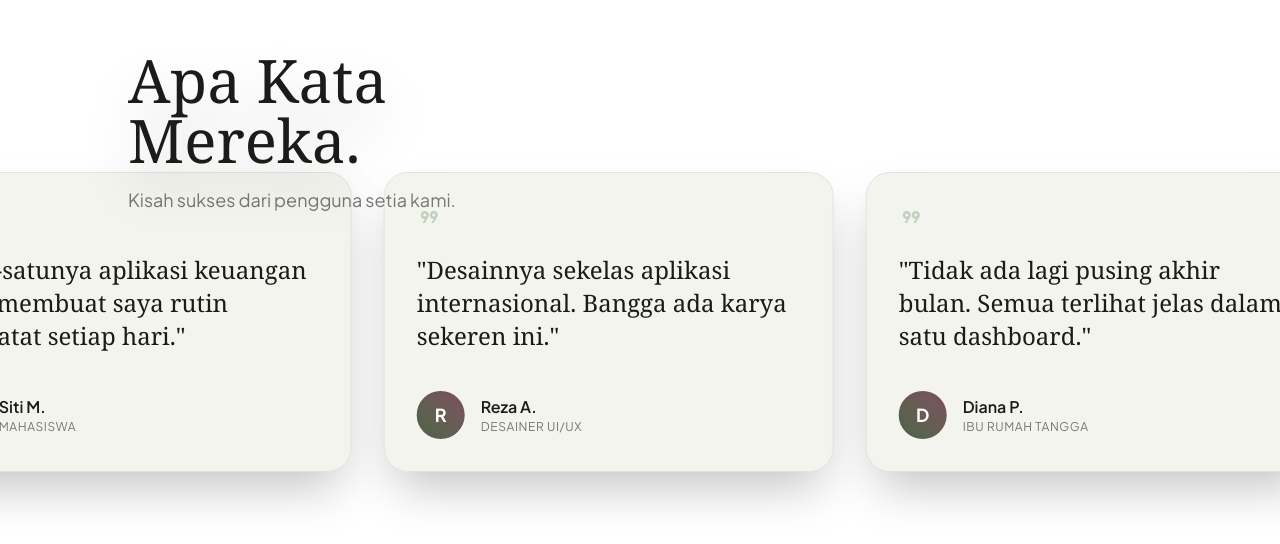
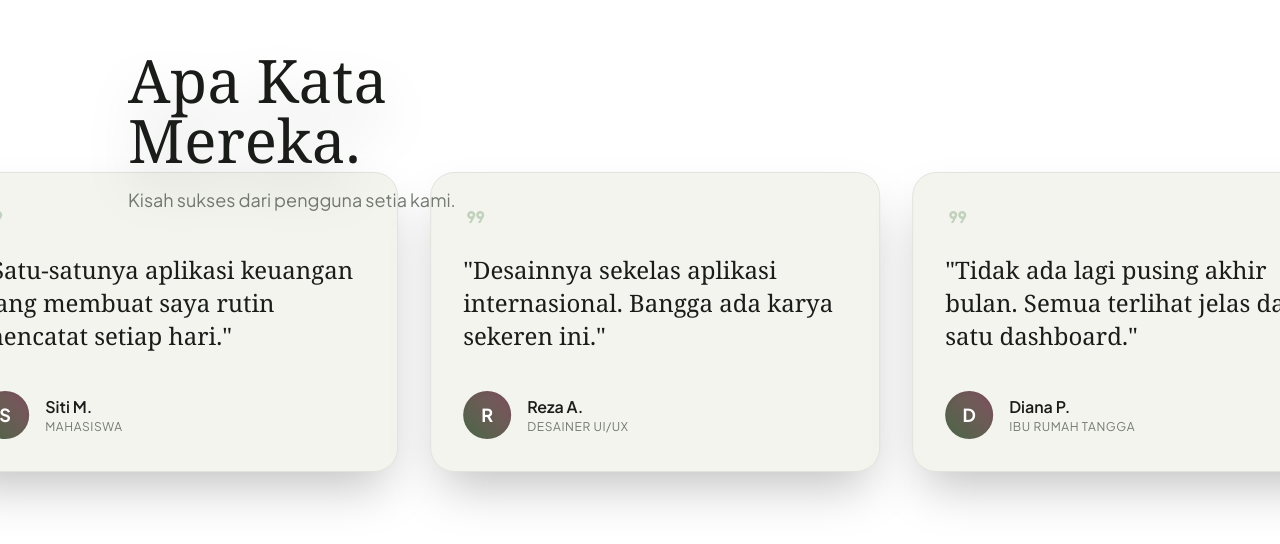
Before and after one commit to Maliq-dlt/Smart-Expanse, a Next.js app: page / in a window 1280 px wide. Shown: the part 4470-5014 px from the top of the page. Built offline with nearby package versions, Linux system fonts and the light colour scheme.

Commit message:
fix: set useScroll offset to start start and end end for perfect pinned horizontal scroll

```diff
--- a/src/app/page.tsx
+++ b/src/app/page.tsx
@@ -221,8 +221,28 @@ function ScaleRevealComponent() {
 
 function HorizontalTestimonials() {
   const targetRef = useRef<HTMLDivElement>(null);
-  const { scrollYProgress } = useScroll({ target: targetRef });
-  const x = useTransform(scrollYProgress, [0, 1], ["0%", "-60%"]);
+  const trackRef = useRef<HTMLDivElement>(null);
+  const { scrollYProgress } = useScroll({
+    target: targetRef,
+    offset: ["start start", "end end"]
+  });
+  const [scrollRange, setScrollRange] = useState(0);
+
+  useEffect(() => {
+    const update = () => {
+      if (trackRef.current) {
+        const scrollWidth = trackRef.current.scrollWidth;
+        const viewportWidth = window.innerWidth;
+        setScrollRange(-(scrollWidth - viewportWidth));
+      }
+    };
+    // Give it a tiny delay to ensure fonts/layout are rendered
+    setTimeout(update, 100);
+    window.addEventListener('resize', update);
+    return () => window.removeEventListener('resize', update);
+  }, []);
+
+  const x = useTransform(scrollYProgress, [0, 1], [0, scrollRange]);
 
   const testimonials = [
     { text: "SmartExpense merubah cara saya melihat uang. UI-nya sangat memanjakan mata.", author: "Budi S.", role: "Freelancer" },
@@ -239,7 +259,11 @@ function HorizontalTestimonials() {
           <h2 className="text-4xl md:text-6xl font-serif text-[var(--color-on-surface)] drop-shadow-2xl">Apa Kata Mereka.</h2>
           <p className="text-[var(--color-outline)] mt-4 text-lg">Kisah sukses dari pengguna setia kami.</p>
         </div>
-        <motion.div style={{ x }} className="flex gap-6 md:gap-8 pl-[10vw] md:pl-[45vw] pr-[5vw] mt-24 md:mt-0">
+        <motion.div
+          ref={trackRef}
+          style={{ x }}
+          className="flex gap-6 md:gap-8 w-max pl-[10vw] md:pl-[45vw] pr-[5vw] mt-24 md:mt-0"
+        >
           {testimonials.map((t, i) => (
             <div key={i} className="w-[350px] md:w-[450px] h-[300px] shrink-0 bg-[var(--color-surface-low)] border border-[var(--color-surface-variant)] p-8 rounded-3xl flex flex-col justify-between shadow-2xl hover:-translate-y-2 transition-transform duration-500">
               <span className="material-symbols-outlined text-[var(--color-primary-container)] text-5xl mb-4 opacity-50">format_quote</span>
```
